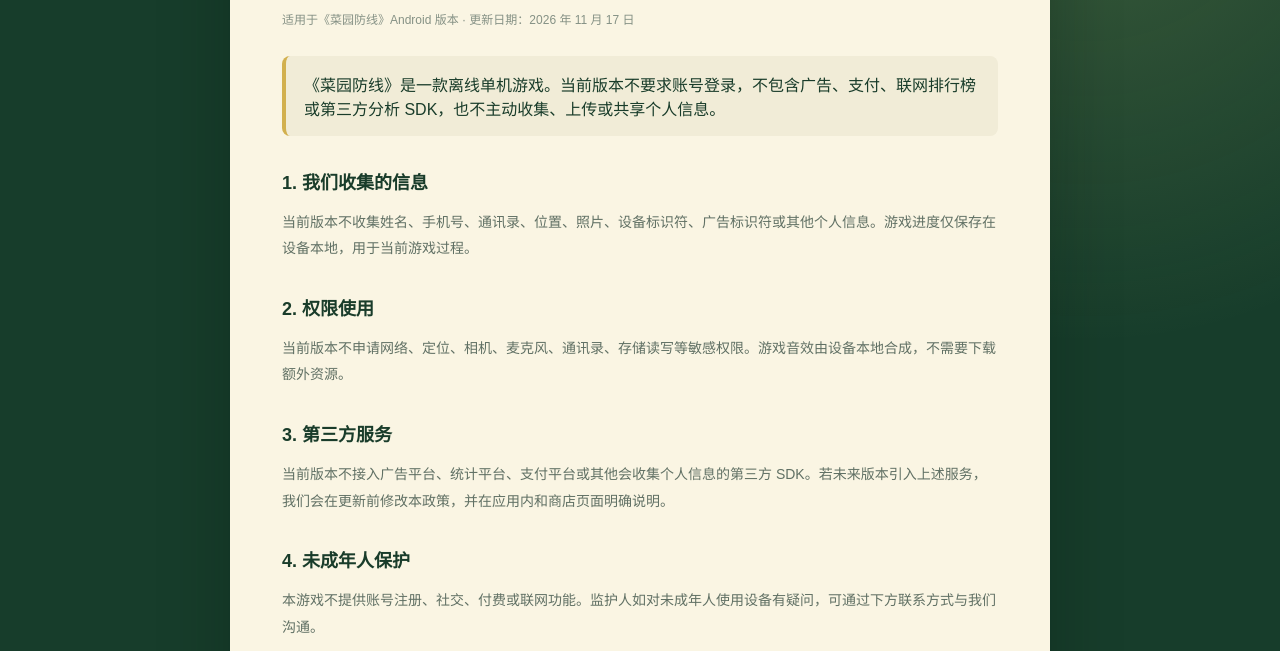
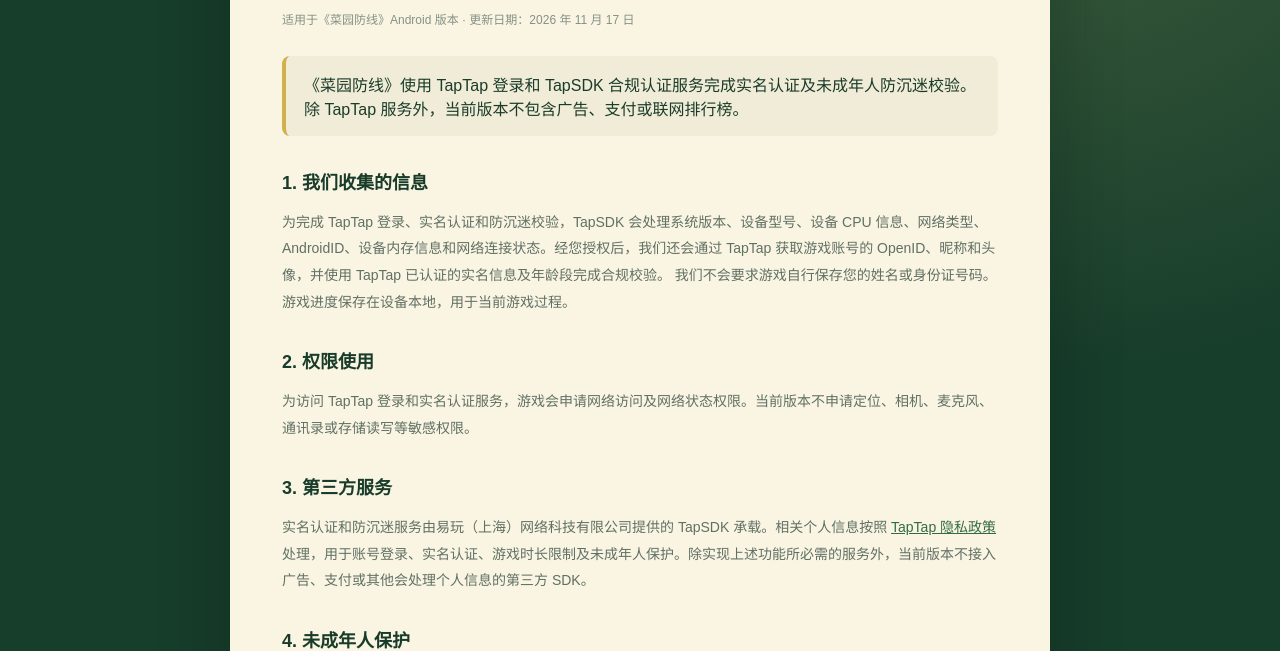
Before and after one commit to siwusucn/garden-guard-privacy, a plain HTML site: page index.html in a window 1280 px wide. Shown: the part 162-813 px from the top of the page. Drawn offline with Linux system fonts and the light colour scheme.

Commit message:
Update privacy policy for TapSDK login and compliance

```diff
--- a/index.html
+++ b/index.html
@@ -66,32 +66,36 @@
       <p class="meta">适用于《菜园防线》Android 版本 · 更新日期：2026 年 11 月 17 日</p>
 
       <div class="notice">
-        《菜园防线》是一款离线单机游戏。当前版本不要求账号登录，不包含广告、支付、联网排行榜或第三方分析 SDK，也不主动收集、上传或共享个人信息。
+        《菜园防线》使用 TapTap 登录和 TapSDK 合规认证服务完成实名认证及未成年人防沉迷校验。除 TapTap 服务外，当前版本不包含广告、支付或联网排行榜。
       </div>
 
       <h2>1. 我们收集的信息</h2>
       <p>
-        当前版本不收集姓名、手机号、通讯录、位置、照片、设备标识符、广告标识符或其他个人信息。游戏进度仅保存在设备本地，用于当前游戏过程。
+        为完成 TapTap 登录、实名认证和防沉迷校验，TapSDK 会处理系统版本、设备型号、设备 CPU 信息、网络类型、AndroidID、设备内存信息和网络连接状态。经您授权后，我们还会通过 TapTap 获取游戏账号的 OpenID、昵称和头像，并使用 TapTap 已认证的实名信息及年龄段完成合规校验。
+
+        我们不会要求游戏自行保存您的姓名或身份证号码。游戏进度保存在设备本地，用于当前游戏过程。
       </p>
 
       <h2>2. 权限使用</h2>
       <p>
-        当前版本不申请网络、定位、相机、麦克风、通讯录、存储读写等敏感权限。游戏音效由设备本地合成，不需要下载额外资源。
+        为访问 TapTap 登录和实名认证服务，游戏会申请网络访问及网络状态权限。当前版本不申请定位、相机、麦克风、通讯录或存储读写等敏感权限。
       </p>
 
       <h2>3. 第三方服务</h2>
       <p>
-        当前版本不接入广告平台、统计平台、支付平台或其他会收集个人信息的第三方 SDK。若未来版本引入上述服务，我们会在更新前修改本政策，并在应用内和商店页面明确说明。
+        实名认证和防沉迷服务由易玩（上海）网络科技有限公司提供的 TapSDK 承载。相关个人信息按照
+        <a href="https://www.taptap.cn/doc/privacy-policy/">TapTap 隐私政策</a>
+        处理，用于账号登录、实名认证、游戏时长限制及未成年人保护。除实现上述功能所必需的服务外，当前版本不接入广告、支付或其他会处理个人信息的第三方 SDK。
       </p>
 
       <h2>4. 未成年人保护</h2>
       <p>
-        本游戏不提供账号注册、社交、付费或联网功能。监护人如对未成年人使用设备有疑问，可通过下方联系方式与我们沟通。
+        本游戏不提供社交聊天、付费或用户内容发布功能。未成年人账号的游戏时段和剩余时长按照实名认证结果及国家防沉迷要求执行。监护人如对未成年人使用设备有疑问，可通过下方联系方式与我们沟通。
       </p>
 
       <h2>5. 数据删除</h2>
       <p>
-        当前版本不存在服务器端个人数据。清除应用数据或卸载应用即可删除设备中的本地游戏状态。
+        本地游戏状态可通过清除应用数据或卸载应用删除。TapTap 登录及实名认证数据由 TapTap 服务保存和管理，您可以通过 TapTap 提供的账号管理和隐私渠道申请查阅、更正或删除相关数据。
       </p>
 
       <h2>6. 政策更新</h2>
```
